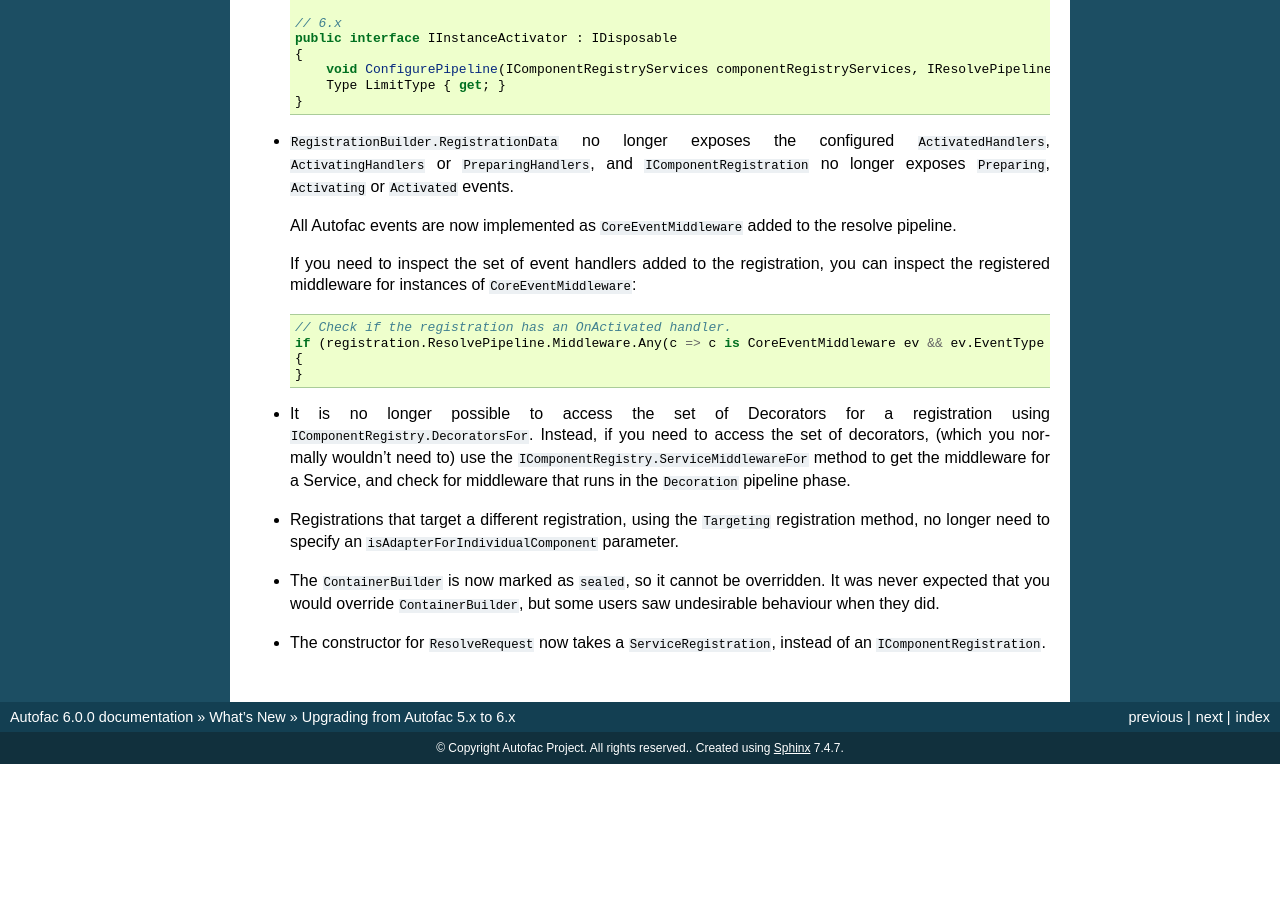
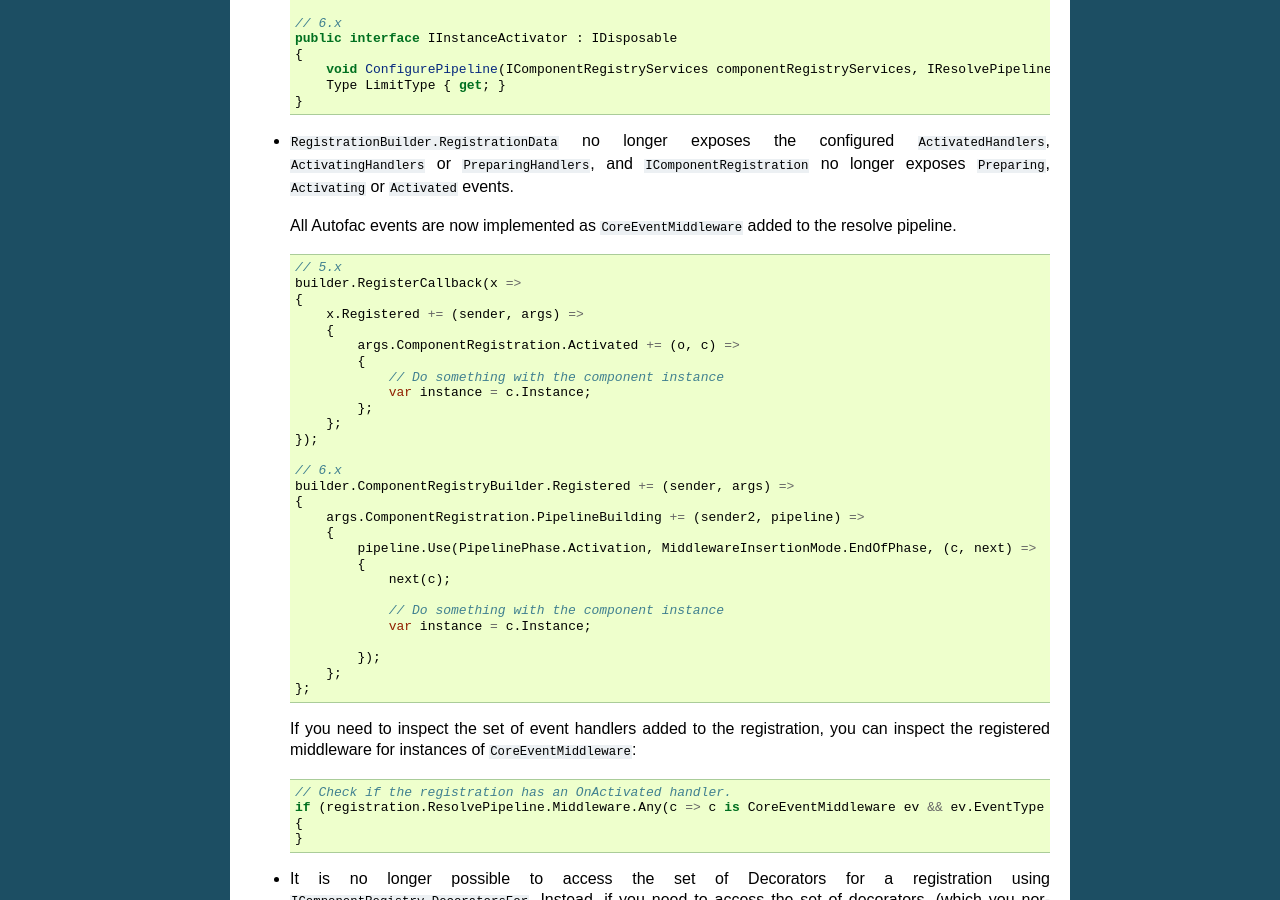
Before and after one commit to autofac/Documentation, a Sphinx documentation site: the page built from docs/whats-new/upgradingfrom5to6.rst, in a window 1280 px wide and 900 px high, scrolled down 1029 px. Built offline with Sphinx 7.4.7, drawn with Linux system fonts in a browser that asks for light colours; before the commit the page ends 1793 px from its top, so only the background shows below that.

Commit message:
Add example for Activated event using the new syntax.

```diff
--- a/docs/whats-new/upgradingfrom5to6.rst
+++ b/docs/whats-new/upgradingfrom5to6.rst
@@ -64,6 +64,38 @@
 
   All Autofac events are now implemented as ``CoreEventMiddleware`` added to the resolve pipeline.
 
+  .. code-block:: csharp
+
+     // 5.x
+     builder.RegisterCallback(x =>
+     {
+         x.Registered += (sender, args) =>
+         {
+             args.ComponentRegistration.Activated += (o, c) =>
+             {
+                 // Do something with the component instance
+                 var instance = c.Instance;
+             };
+         };
+     });
+
+     // 6.x
+     builder.ComponentRegistryBuilder.Registered += (sender, args) =>
+     {
+         args.ComponentRegistration.PipelineBuilding += (sender2, pipeline) =>
+         {
+             pipeline.Use(PipelinePhase.Activation, MiddlewareInsertionMode.EndOfPhase, (c, next) =>
+             {
+                 next(c);
+
+                 // Do something with the component instance
+                 var instance = c.Instance;
+
+             });
+         };
+     };
+
+
   If you need to inspect the set of event handlers added to the registration, you can inspect the registered middleware for instances of ``CoreEventMiddleware``:
 
   .. code-block:: csharp
```
